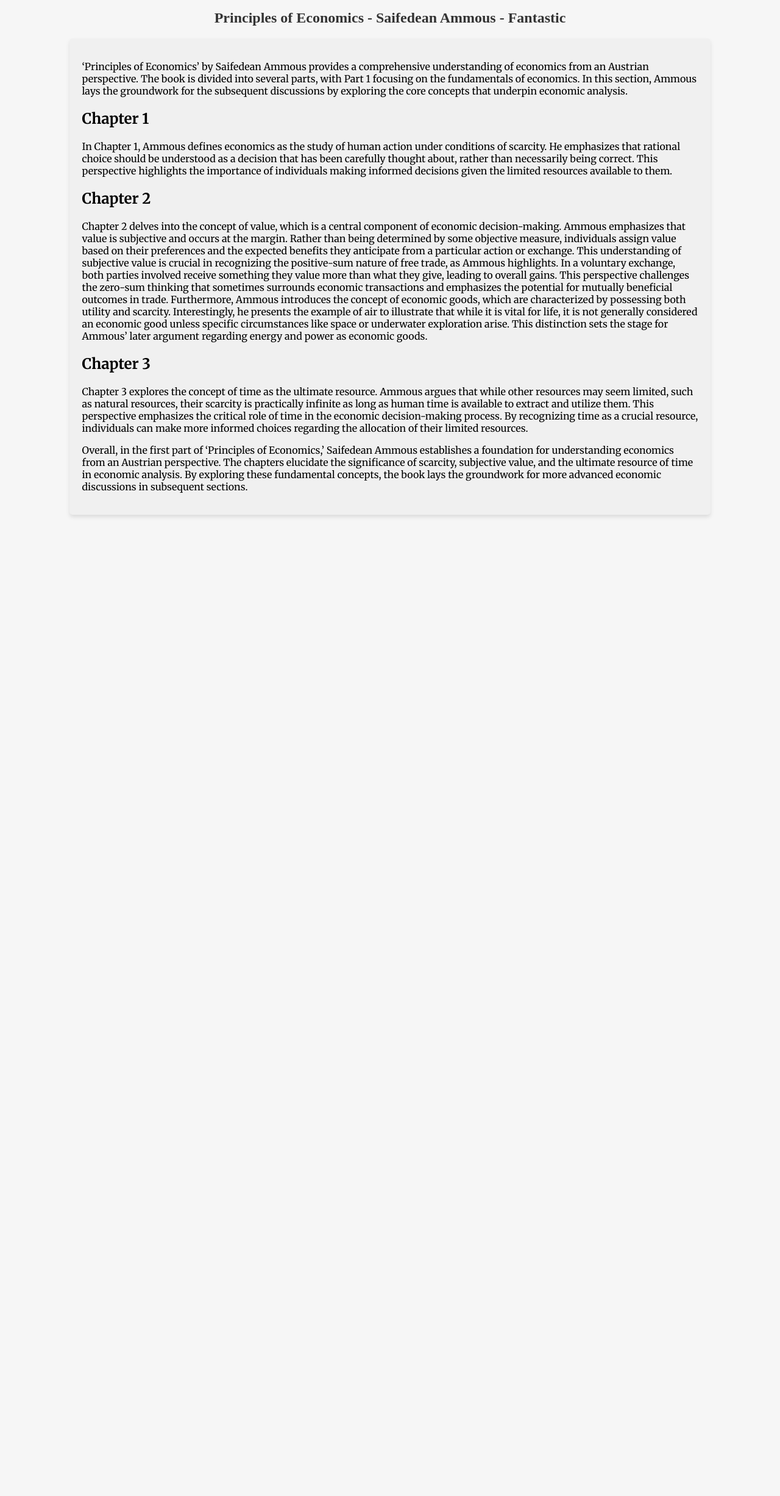
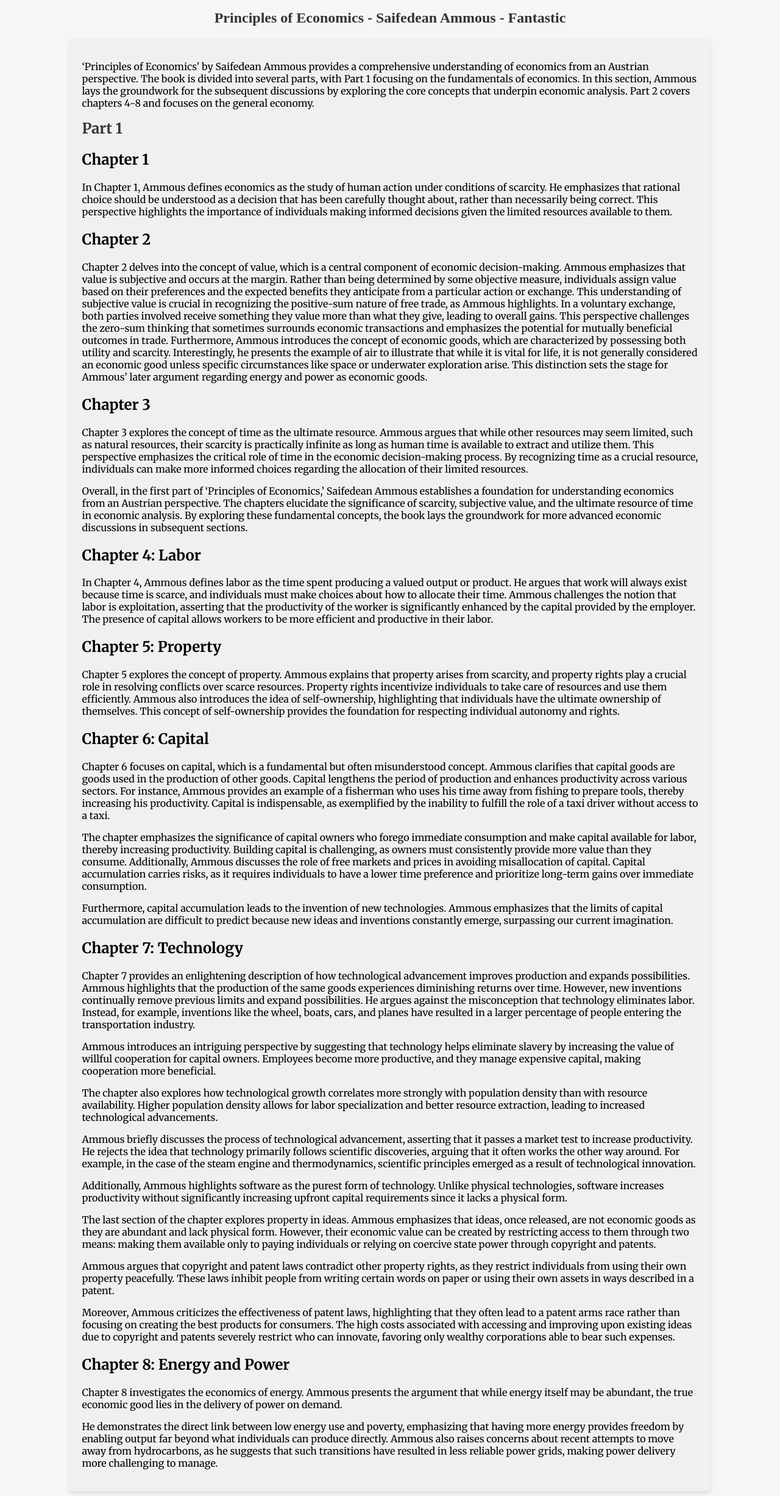
Before and after one commit to Kortelange/webpage, a Jekyll site: the page built from _books/principles_of_economics.md, in a window 1280 px wide. Shown: the whole page at 61% size. Built offline with Jekyll 4.4.1, drawn with Linux system fonts in a browser that asks for light colours; before the commit the page ends 900 px from its top, so only the background shows below that.

Commit message:
Add part 2 of principle of economics

```diff
--- a/_books/principles_of_economics.md
+++ b/_books/principles_of_economics.md
@@ -7,7 +7,10 @@ short_review: "Short review not yet available, check page for current notes"
 long_review: true
 ---
 
-'Principles of Economics' by Saifedean Ammous provides a comprehensive understanding of economics from an Austrian perspective. The book is divided into several parts, with Part 1 focusing on the fundamentals of economics. In this section, Ammous lays the groundwork for the subsequent discussions by exploring the core concepts that underpin economic analysis.
+'Principles of Economics' by Saifedean Ammous provides a comprehensive understanding of economics from an Austrian perspective. The book is divided into several parts, with Part 1 focusing on the fundamentals of economics. In this section, Ammous lays the groundwork for the subsequent discussions by exploring the core concepts that underpin economic analysis. Part 2 covers chapters 4-8 and focuses on the general economy.
+
+
+# Part 1
 
 ## Chapter 1
 
@@ -22,3 +25,44 @@ Chapter 2 delves into the concept of value, which is a central component of econ
 Chapter 3 explores the concept of time as the ultimate resource. Ammous argues that while other resources may seem limited, such as natural resources, their scarcity is practically infinite as long as human time is available to extract and utilize them. This perspective emphasizes the critical role of time in the economic decision-making process. By recognizing time as a crucial resource, individuals can make more informed choices regarding the allocation of their limited resources.
 
 Overall, in the first part of 'Principles of Economics,' Saifedean Ammous establishes a foundation for understanding economics from an Austrian perspective. The chapters elucidate the significance of scarcity, subjective value, and the ultimate resource of time in economic analysis. By exploring these fundamental concepts, the book lays the groundwork for more advanced economic discussions in subsequent sections.
+
+
+## Chapter 4: Labor
+
+In Chapter 4, Ammous defines labor as the time spent producing a valued output or product. He argues that work will always exist because time is scarce, and individuals must make choices about how to allocate their time. Ammous challenges the notion that labor is exploitation, asserting that the productivity of the worker is significantly enhanced by the capital provided by the employer. The presence of capital allows workers to be more efficient and productive in their labor.
+
+## Chapter 5: Property
+
+Chapter 5 explores the concept of property. Ammous explains that property arises from scarcity, and property rights play a crucial role in resolving conflicts over scarce resources. Property rights incentivize individuals to take care of resources and use them efficiently. Ammous also introduces the idea of self-ownership, highlighting that individuals have the ultimate ownership of themselves. This concept of self-ownership provides the foundation for respecting individual autonomy and rights.
+
+## Chapter 6: Capital
+
+Chapter 6 focuses on capital, which is a fundamental but often misunderstood concept. Ammous clarifies that capital goods are goods used in the production of other goods. Capital lengthens the period of production and enhances productivity across various sectors. For instance, Ammous provides an example of a fisherman who uses his time away from fishing to prepare tools, thereby increasing his productivity. Capital is indispensable, as exemplified by the inability to fulfill the role of a taxi driver without access to a taxi.
+
+The chapter emphasizes the significance of capital owners who forego immediate consumption and make capital available for labor, thereby increasing productivity. Building capital is challenging, as owners must consistently provide more value than they consume. Additionally, Ammous discusses the role of free markets and prices in avoiding misallocation of capital. Capital accumulation carries risks, as it requires individuals to have a lower time preference and prioritize long-term gains over immediate consumption.
+
+Furthermore, capital accumulation leads to the invention of new technologies. Ammous emphasizes that the limits of capital accumulation are difficult to predict because new ideas and inventions constantly emerge, surpassing our current imagination.
+
+## Chapter 7: Technology
+
+Chapter 7 provides an enlightening description of how technological advancement improves production and expands possibilities. Ammous highlights that the production of the same goods experiences diminishing returns over time. However, new inventions continually remove previous limits and expand possibilities. He argues against the misconception that technology eliminates labor. Instead, for example, inventions like the wheel, boats, cars, and planes have resulted in a larger percentage of people entering the transportation industry.
+
+Ammous introduces an intriguing perspective by suggesting that technology helps eliminate slavery by increasing the value of willful cooperation for capital owners. Employees become more productive, and they manage expensive capital, making cooperation more beneficial.
+
+The chapter also explores how technological growth correlates more strongly with population density than with resource availability. Higher population density allows for labor specialization and better resource extraction, leading to increased technological advancements.
+
+Ammous briefly discusses the process of technological advancement, asserting that it passes a market test to increase productivity. He rejects the idea that technology primarily follows scientific discoveries, arguing that it often works the other way around. For example, in the case of the steam engine and thermodynamics, scientific principles emerged as a result of technological innovation.
+
+Additionally, Ammous highlights software as the purest form of technology. Unlike physical technologies, software increases productivity without significantly increasing upfront capital requirements since it lacks a physical form.
+
+The last section of the chapter explores property in ideas. Ammous emphasizes that ideas, once released, are not economic goods as they are abundant and lack physical form. However, their economic value can be created by restricting access to them through two means: making them available only to paying individuals or relying on coercive state power through copyright and patents.
+
+Ammous argues that copyright and patent laws contradict other property rights, as they restrict individuals from using their own property peacefully. These laws inhibit people from writing certain words on paper or using their own assets in ways described in a patent.
+
+Moreover, Ammous criticizes the effectiveness of patent laws, highlighting that they often lead to a patent arms race rather than focusing on creating the best products for consumers. The high costs associated with accessing and improving upon existing ideas due to copyright and patents severely restrict who can innovate, favoring only wealthy corporations able to bear such expenses.
+
+## Chapter 8: Energy and Power
+
+Chapter 8 investigates the economics of energy. Ammous presents the argument that while energy itself may be abundant, the true economic good lies in the delivery of power on demand.
+
+He demonstrates the direct link between low energy use and poverty, emphasizing that having more energy provides freedom by enabling output far beyond what individuals can produce directly. Ammous also raises concerns about recent attempts to move away from hydrocarbons, as he suggests that such transitions have resulted in less reliable power grids, making power delivery more challenging to manage.
--- a/assets/css/book.css
+++ b/assets/css/book.css
@@ -43,6 +43,7 @@
 
 .book-card h1  a {
     text-decoration: none;
+    color: #333333;
 }
 
 .book-card h1 a:visited {
```
